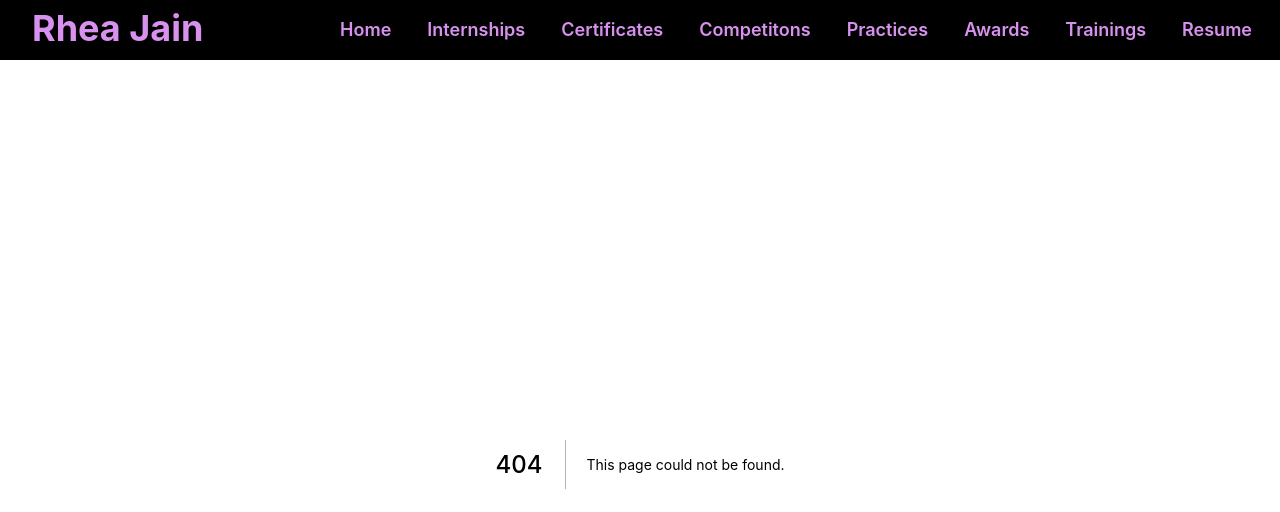
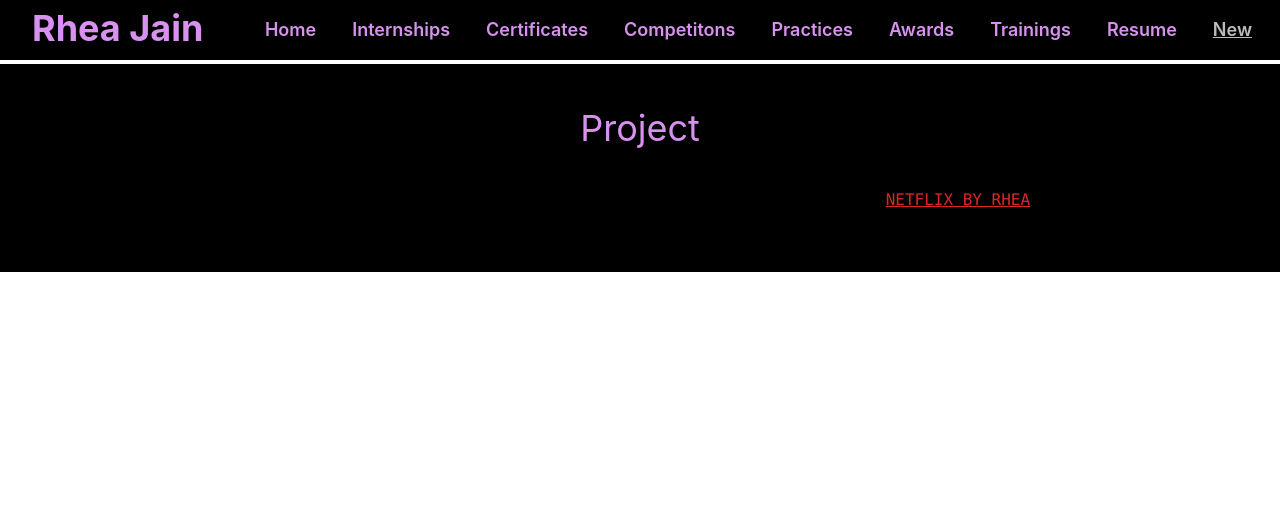
Before and after one commit to rhea0110/Live-Profile, a Next.js app: page /newprojects in a window 1280 px wide. Before the commit this address had no page. Shown: the top 512 px of the page. Built offline with nearby package versions, Linux system fonts and the light colour scheme.

Commit message:
added projet

```diff
--- a/components/Navbar.jsx
+++ b/components/Navbar.jsx
@@ -102,6 +102,15 @@ const Navbar = (props) => {
               {props.tabs8}
             </button>
           </Link>
+          <Link href="newprojects">
+            <button
+              className={`text-red-500 animate-pulse underline text-lg mx-2 font-semibold hover:underline  hover:text-white ${
+                router.asPath == "/newprojects" && "text-white underline"
+              } `}
+            >
+              {props.tabs9}
+            </button>
+          </Link>
         </div>
       </div>
     </>
--- a/pages/_app.js
+++ b/pages/_app.js
@@ -15,6 +15,7 @@ function MyApp({ Component, pageProps }) {
         tabs6={"Awards"}
         tabs7={"Trainings"}
         tabs8={"Resume"}
+        tabs9={"New"}
       />
       <Component {...pageProps} />
     </>
--- /dev/null
+++ b/pages/newprojects.jsx
@@ -0,0 +1,23 @@
+import React from "react";
+import Navbar from "../components/Navbar";
+import Head from "next/head";
+
+const NewProject = () => {
+  return (
+    <>
+      <Head>
+        <title>New Project</title>
+      </Head>
+      <section className="bg-black  w-full h-full overflow-auto py-5">
+              <h1 className="text-[#D891EF] text-center text-4xl pt-6">
+                  Project
+              </h1>
+              <div className="py-10  justify-center flex font-mono text-md w-full h-full items-center">
+                  {"Check out my another project. Click on my link to see what I made".toUpperCase()}&nbsp;<a className="text-red-600 underline" href="https://rheanetclone.netlify.app/">{"Netflix by Rhea".toUpperCase()}</a>
+                  </div>
+      </section>
+    </>
+  );
+};
+
+export default NewProject;
```
